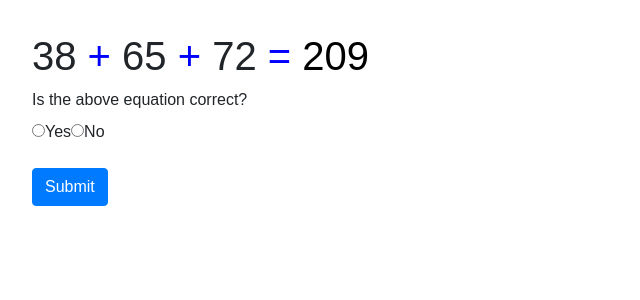
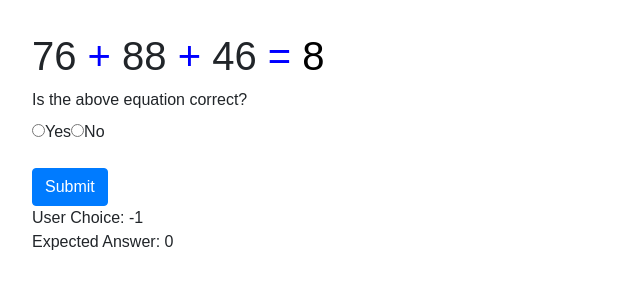
Before and after one commit to francesyu90/SimpleAdd, a React (Create React App) app in the folder simpleadd/: page / in a window 1280 px wide. Shown: the top 300 px of the page, without its empty margins (0-640 px from the left). Built offline with nearby package versions, Linux system fonts and the light colour scheme; the HTML template or start-up script is replaced by a standard one.

Commit message:
Refactored code

```diff
--- a/simpleadd/src/App.js
+++ b/simpleadd/src/App.js
@@ -6,51 +6,37 @@ import UserInput from './components/UserInput';
 class App extends Component {
 
   state = {
-      x: Math.floor(Math.random() * 101),
-      y: Math.floor(Math.random() * 101),
-      z: Math.floor(Math.random() * 101),
-      userInput: ''
-  }
-
-  computeSum = (x, y, z) => (x + y + z);
-
-  generateDisplayResult(x, y, z) {
-
-      if(Math.floor((Math.random() * 10) + 1) % 2 === 0) {
-          return this.computeSum(x, y, z)
-      } else {
-          return Math.floor(Math.random() * 301);
-      }
-  }
-
-  generateExpectedOutput(x, y, z) {
-    return (this.computeSum(x, y, z) === this.generateDisplayResult(x, y, z))? '1': '0';
+      userInput: '-1',
+      expectedAnswer: '0'
   }
 
   getUserInput = (uInput) => (
     this.setState({userInput: uInput})
   )
 
+  getExpectedAnswer = (eAnswer) => (
+    this.setState({expectedAnswer: eAnswer})
+  )
+
   render() {
-
-    const { x, y, z } = this.state;
 
     return (
 
       <div className="app">
 
         <DisplayEquation
-          x={x}
-          y={y}
-          z={z}
-          r={this.generateDisplayResult(x, y, z)}
+          getExpectedAnswer={this.getExpectedAnswer}
         />
 
         <UserInput
           getUserInput={this.getUserInput}
         />
 
-        <p>{this.state.userInput}</p>
+        <p>
+          User Choice: {this.state.userInput}
+          <br></br>
+          Expected Answer: {this.state.expectedAnswer}
+        </p>
       </div>
     );
   }
--- a/simpleadd/src/components/DisplayEquation.js
+++ b/simpleadd/src/components/DisplayEquation.js
@@ -2,17 +2,46 @@ import React, { Component } from 'react';
 
 class DisplayEquation extends Component {
 
+    state = {
+        x: Math.floor(Math.random() * 101),
+        y: Math.floor(Math.random() * 101),
+        z: Math.floor(Math.random() * 101)
+    }
+
+    computeSum = (x, y, z) => (x + y + z);
+
+    generateDisplayResult(x, y, z) {
+
+        if(Math.floor((Math.random() * 10) + 1) % 2 === 0) {
+            return this.computeSum(x, y, z)
+        } else {
+            return Math.floor(Math.random() * 301);
+        }
+    }
+
+    componentDidMount() {
+
+        const { x, y, z } = this.state;
+
+        this.props.getExpectedAnswer(
+            (this.generateDisplayResult(x, y, z) === this.computeSum(x, y, z))? '1':'0'
+        );
+    }
+
     render() {
+
+        const { x, y, z } = this.state;
+
         return(
             <div className="displayEquation">
                 <h1>
-                    {this.props.x}
+                    {x}
                     <span className="operators"> + </span>
-                    {this.props.y}
+                    {y}
                     <span className="operators"> + </span>
-                    {this.props.z}
+                    {z}
                     <span className="operators"> = </span>
-                    <span className="result"> {this.props.r} </span>
+                    <span className="result"> {this.generateDisplayResult(x, y, z)} </span>
                 </h1>
             </div>
         );
--- a/simpleadd/src/components/UserInput.js
+++ b/simpleadd/src/components/UserInput.js
@@ -23,7 +23,7 @@ class UserInput extends Component {
 
     handleSubmit(event) {
         event.preventDefault();
-        this.props.getUserInput(this.state.value)
+        this.props.getUserInput(this.state.value);
     }
 
     render() {
```
